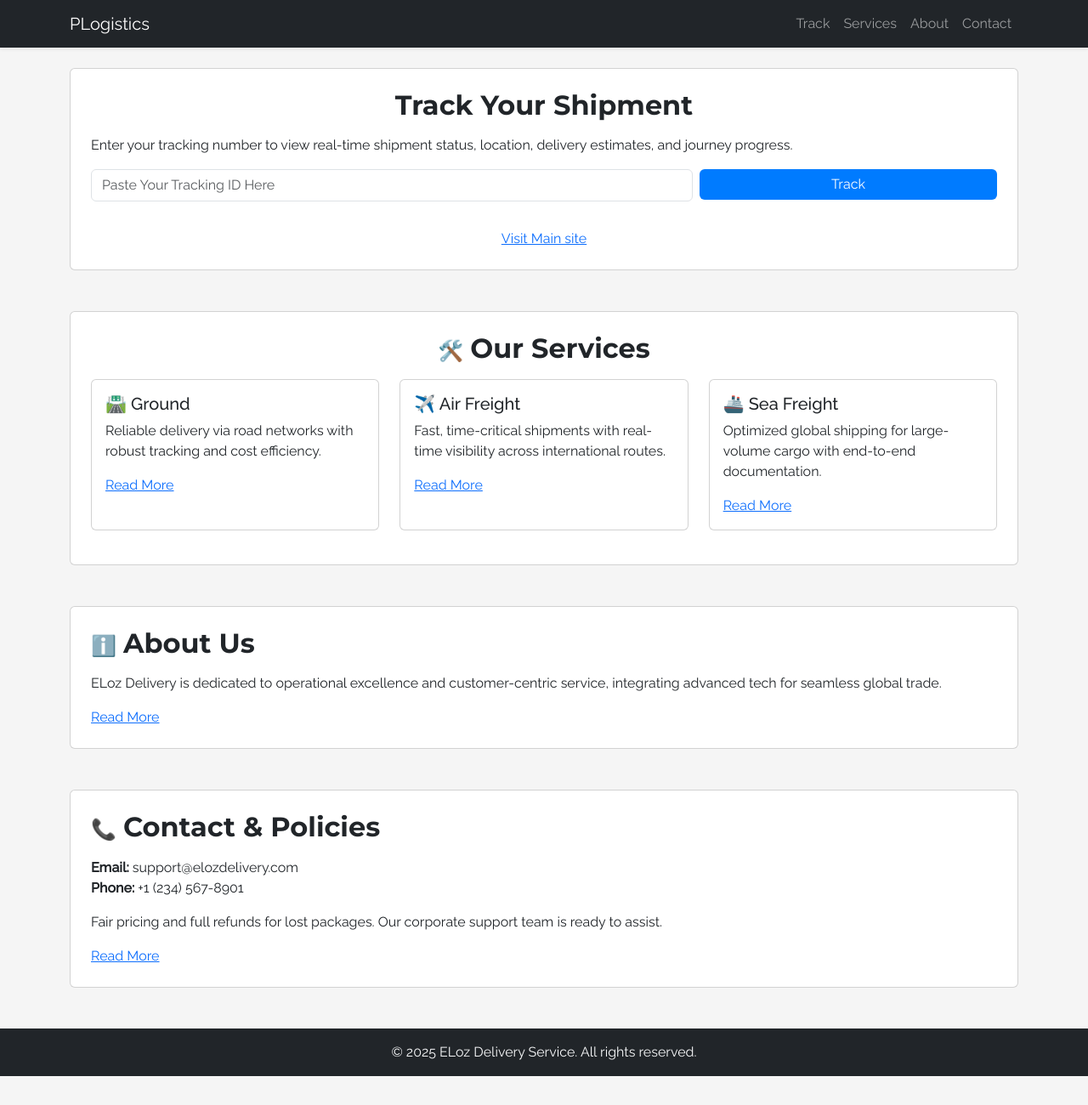
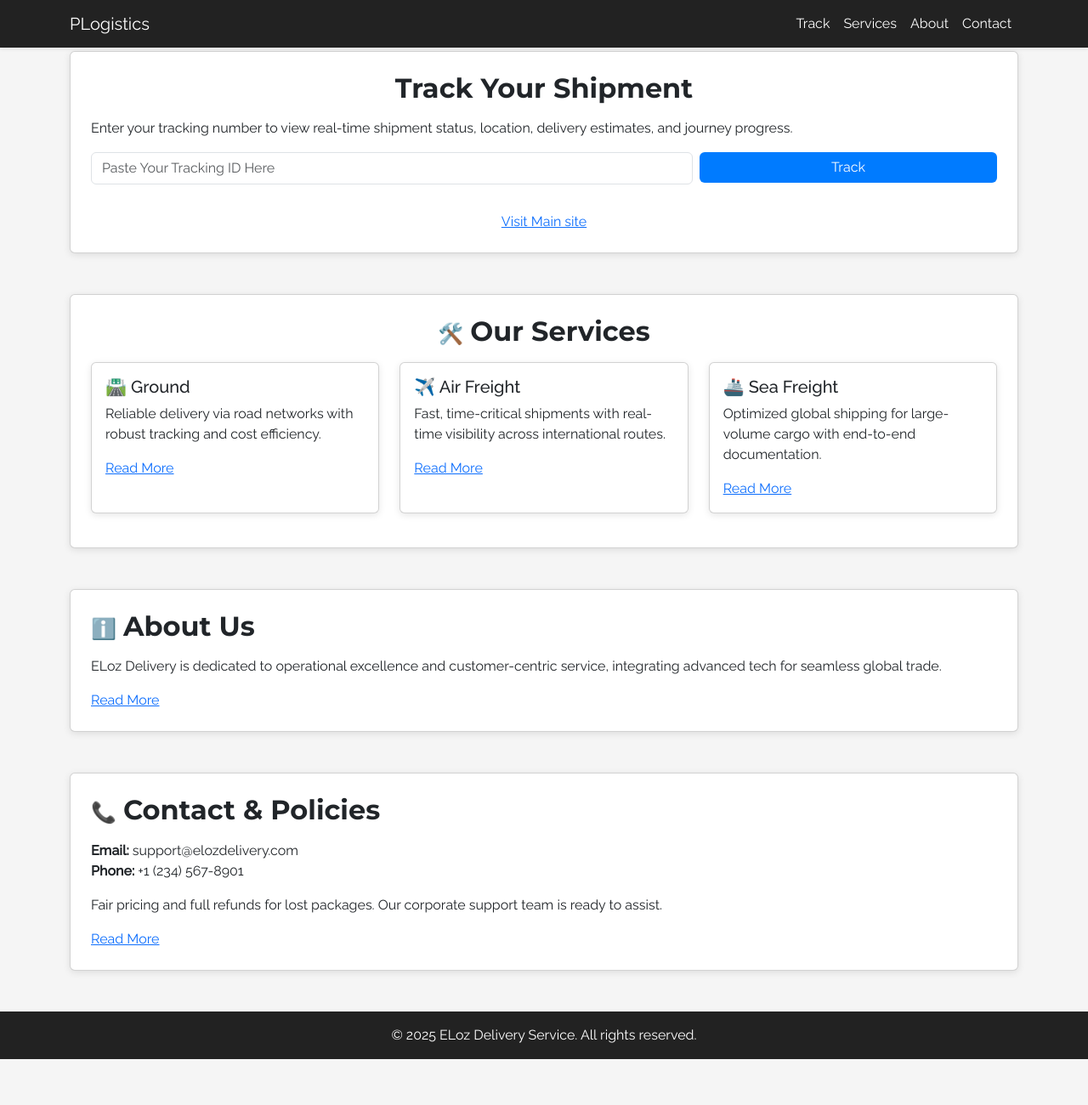
Before and after one commit to jdeppfpg/Plogistics, a plain HTML site: page index.html in a window 1280 px wide. Shown: the whole page at 85% size. Before the commit the page ends 1266 px from the top, so only its background shows below. Drawn offline with nearby package versions, Linux system fonts and the light colour scheme.

Commit message:
Update index.html

```diff
--- a/index.html
+++ b/index.html
@@ -13,79 +13,117 @@
 
   <style>
     :root {
-      --bg-light: #f5f5f5;
-      --bg-dark: #9b2b2b;
-      --text-light: #222;
-      --text-dark: #ddd;
-      --card-shadow: rgba(8,70,0,0.15);
+      --bg-fixed: #f5f5f5;
+      --text-fixed: #222;
+      --card-bg: #fff;
+      --navbar-bg: #222;
+      --footer-bg: #222;
+      --footer-text: #fff;
     }
+
     body {
       font-family: 'Raleway', sans-serif;
-      background-color: var(--bg-light);
-      color: var(--text-light);
-      transition: background-color .3s, color .3s;
+      background-color: var(--bg-fixed);
+      color: var(--text-fixed);
+      padding-top: 60px;
+      padding-bottom: 60px;
+      transition: none;
     }
-    h1,h2,h3,h4 {
+
+    h1, h2, h3, h4 {
       font-family: 'Montserrat', sans-serif;
       font-weight: 700;
     }
-    .section-icon { font-size: 1.5rem; margin-right: .5rem; }
 
-    /* --- Track Section: Horizontal Flying Emojis --- */
-    #track { position: relative; overflow: visible; }
+    .section-icon {
+      font-size: 1.5rem;
+      margin-right: .5rem;
+    }
 
-    @media (prefers-color-scheme: dark) {
-      body { background-color: var(--bg-dark); color: var(--text-dark); }
-     /* .navbar, footer { background-color: #222 !important; }
-     */
+    #track {
+      position: relative;
+      overflow: visible;
+    }
 
-      /* Make the navbar stick to the top */
+    .card {
+      background-color: var(--card-bg);
+      box-shadow: 0 2px 8px rgba(0, 0, 0, 0.1);
+    }
+
     .navbar {
       position: fixed;
       top: 0;
       left: 0;
       width: 100%;
-  background-color: #222 !important;
-  z-index: 1000; /* ensures it stays above other elements */
+      background-color: var(--navbar-bg) !important;
+      z-index: 1000;
     }
 
-
-/* Optional: Add padding to the body to prevent overlap */
-body {
-  padding-top: 60px; /* adjust based on your navbar height */
-  padding-bottom: 60px; /* adjust based on your footer height */
+    .navbar .nav-link, .navbar .navbar-brand {
+      color: #fff !important;
     }
 
-      .card { background-color: #333; }
+    footer {
+      background-color: var(--footer-bg);
+      color: var(--footer-text);
     }
 
-    .error { color: red; font-weight: bold; }
+    .error {
+      color: red;
+      font-weight: bold;
+    }
+
     #loader {
       display: none;
-      width: 2rem; height: 2rem;
-      border: 3px solid #ccc; border-top: 3px solid #007bff;
-      border-radius: 50%; animation: spin 1s linear infinite;
+      width: 2rem;
+      height: 2rem;
+      border: 3px solid #ccc;
+      border-top: 3px solid #007bff;
+      border-radius: 50%;
+      animation: spin 1s linear infinite;
       margin: 1rem auto;
     }
-    @keyframes spin { to { transform: rotate(360deg); } }
+
+    @keyframes spin {
+      to {
+        transform: rotate(360deg);
+      }
+    }
+
     .flag-icon {
-      width: 24px; height: 16px; margin-right: 6px;
-      object-fit: cover; border-radius: 3px;
+      width: 24px;
+      height: 16px;
+      margin-right: 6px;
+      object-fit: cover;
+      border-radius: 3px;
     }
+
     .close-icon {
-      float: right; cursor: pointer; font-size: 1.3rem; color: #888;
+      float: right;
+      cursor: pointer;
+      font-size: 1.3rem;
+      color: #888;
     }
-    .close-icon:hover { color: red; }
+
+    .close-icon:hover {
+      color: red;
+    }
+
     .btn-blue {
-      background-color: #007bff; color: #fff; border: none;
+      background-color: #007bff;
+      color: #fff;
+      border: none;
     }
-    .btn-blue:hover { background-color: #0069d9; }
+
+    .btn-blue:hover {
+      background-color: #0069d9;
+    }
   </style>
 </head>
 <body>
 
   <!-- NAVBAR -->
-  <nav class="navbar navbar-expand-lg navbar-dark bg-dark mb-4 shadow-sm">
+  <nav class="navbar navbar-expand-lg navbar-dark mb-4 shadow-sm">
     <div class="container">
       <a class="navbar-brand" href="#hero">PLogistics</a>
       <button class="navbar-toggler" type="button" data-bs-toggle="collapse" data-bs-target="#mainNav">
@@ -169,7 +207,7 @@ body {
   </main>
 
   <!-- FOOTER -->
-  <footer class="bg-dark text-light text-center py-3">
+  <footer class="text-center py-3">
     <p class="mb-0">&copy; 2025 ELoz Delivery Service. All rights reserved.</p>
   </footer>
 
@@ -181,7 +219,6 @@ body {
     const SUPABASE_URL = "https://zrzaivmhfzswsktwzmxs.supabase.co";
     const SUPABASE_KEY = "eyJhbGciOiJIUzI1NiIsInR5cCI6IkpXVCJ9.eyJpc3MiOiJzdXBhYmFzZSIsInJlZiI6InpyemFpdm1oZnpzd3NrdHd6bXhzIiwicm9sZSI6ImFub24iLCJpYXQiOjE3NDg0OTQ1ODMsImV4cCI6MjA2NDA3MDU4M30.F9MY9rttTwBTs-AlK37eTHdnH5EoiQmPJN-b7ZDlgLU";
 
-    // Map city/country keywords to ISO 3166-1 alpha-2 codes
     const countryMap = {
       "nigeria": "ng", "abuja": "ng", "lagos": "ng",
       "united kingdom": "gb", "uk": "gb", "london": "gb",
@@ -207,7 +244,7 @@ body {
           return `https://flagcdn.com/24x18/${countryMap[key]}.png`;
         }
       }
-      return ""; // no match → no flag
+      return "";
     }
 
     function closeResult() {
@@ -220,7 +257,8 @@ body {
       const id = document.getElementById("trackId").value.trim();
       const out = document.getElementById("output");
       const load = document.getElementById("loader");
-      out.innerHTML = ""; load.style.display = "block";
+      out.innerHTML = "";
+      load.style.display = "block";
 
       if (!id) {
         load.style.display = "none";
@@ -246,7 +284,7 @@ body {
 
         const item = data[0];
         const flagOrigin = getFlagURL(item.origin);
-        const flagDest   = getFlagURL(item.destination);
+        const flagDest = getFlagURL(item.destination);
 
         const table = document.createElement("table");
         table.className = "table table-striped";
@@ -264,16 +302,12 @@ body {
             <tr><th>Item</th><td>${item.item}</td></tr>
             <tr>
               <th>Origin</th>
-              <td>
-                ${flagOrigin ? `<img class="flag-icon" src="${flagOrigin}" alt="">` : ''}${item.origin}
-              </td>
+              <td>${flagOrigin ? `<img class="flag-icon" src="${flagOrigin}" alt="">` : ''}${item.origin}</td>
             </tr>
             <tr><th>Current Location</th><td>${item.location}</td></tr>
             <tr>
               <th>Destination</th>
-              <td>
-                ${flagDest ? `<img class="flag-icon" src="${flagDest}" alt="">` : ''}${item.destination}
-              </td>
+              <td>${flagDest ? `<img class="flag-icon" src="${flagDest}" alt="">` : ''}${item.destination}</td>
             </tr>
             <tr><th>Arrival Date</th><td>${item.arrival_date}</td></tr>
             <tr><th>Estimated Arrival</th><td>${item.estimated_arrival}</td></tr>
```
Lines whose indentation alone changed are shown as unchanged.
